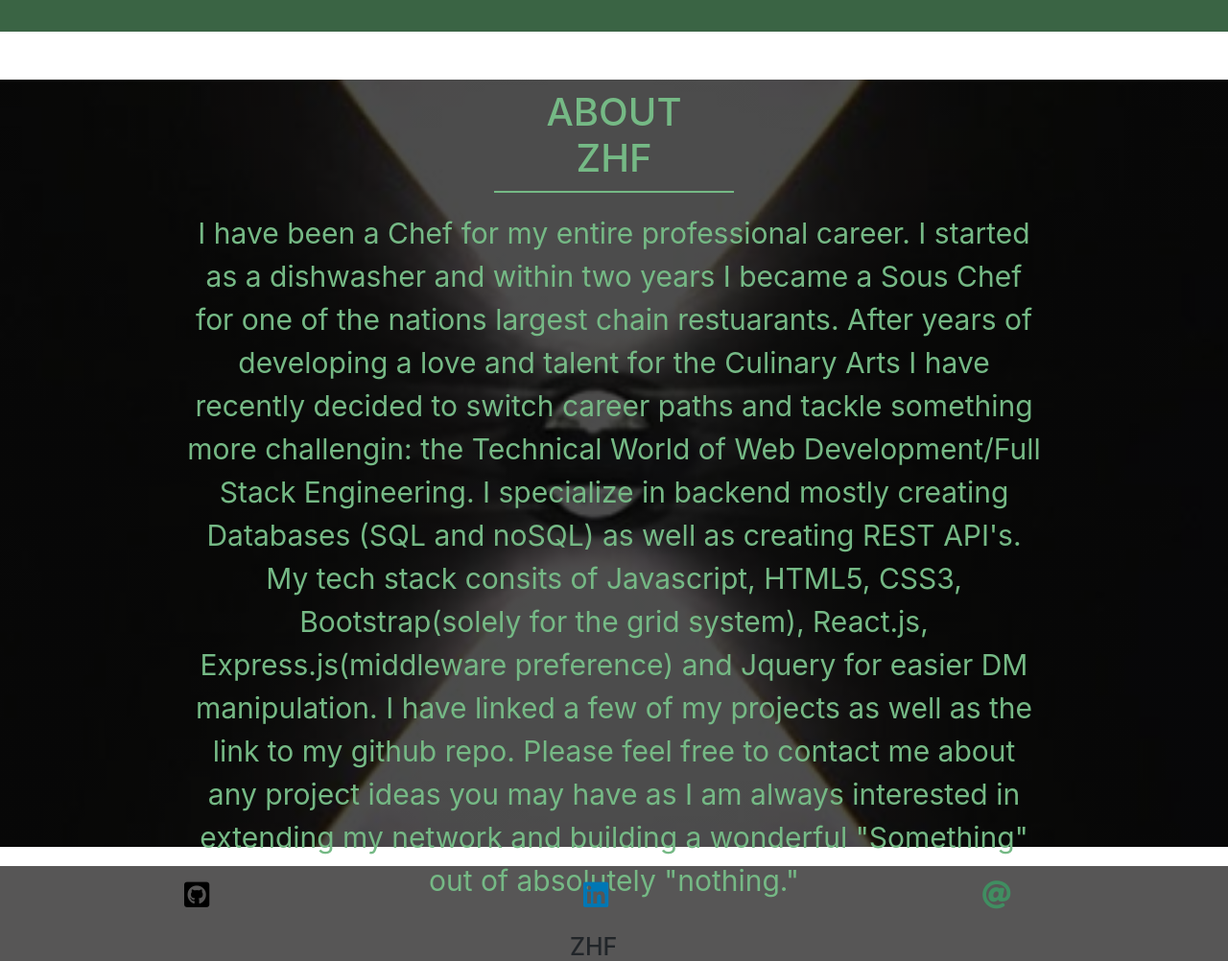
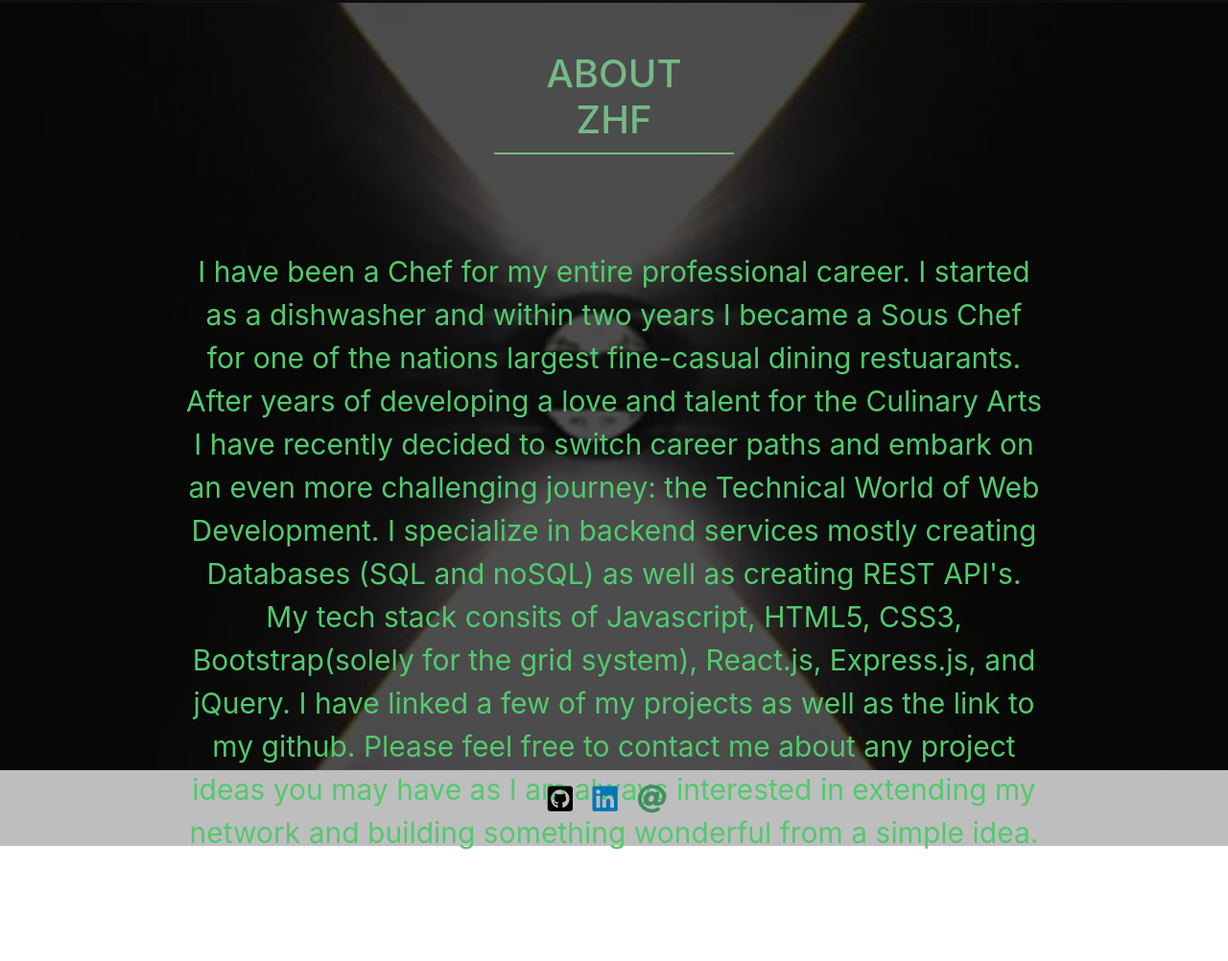
Before and after one commit to Pearlybrah/zackf, a plain HTML site: page index.html in a window 1280 px wide. Shown: the part 1513-2515 px from the top of the page at 96% size. After the commit the page ends 2404 px from the top, so only its background shows below. Drawn offline with nearby package versions, Linux system fonts and the light colour scheme.

Commit message:
cleaned up frontend

```diff
--- a/assets/css/style.css
+++ b/assets/css/style.css
@@ -38,8 +38,8 @@ header {
 }
 
 .developer-photo {
-  height: 80px;
-  width: 80px;
+  height: 200px;
+  width: 200px;
   float: left;
   margin-top: 50px;
   border-radius: 50%;
@@ -107,11 +107,16 @@ blockquote:before {
 /*------------------------*/
 
 .project-section {
-  margin-top: 30px;
-  margin-bottom: 50px;
-  background-color: #3a6444;
+  padding-top: 30px;
+  padding-bottom: 50px;
+  background-color: rgb(15, 15, 15);
   padding: 5%;
   color: #000;
+}
+
+.project-section h2 {
+  color: #2c8a42;
+  border-bottom: 2px solid #2c8a42;
 }
 
 .project-section img {
@@ -147,21 +152,20 @@ blockquote:before {
   border: none;
   margin: 0 15%;
   margin-top: 40px;
-  background-color: #585858;
+  background-color: #75b885;
 }
 
 /*------------------------*/
 /*--------About----------*/
 /*------------------------*/
-
 .zhf-details {
   margin: 0 15%;
   text-align: center;
   font-size: 150%;
   font-weight: 10px;
-  margin-top: 20px;
-  margin-bottom: 25px;
-  color: #75b985;
+  padding-top: 100px;
+  color: #52c96e;
+  vertical-align: center;
 }
 
 .about {
@@ -176,6 +180,7 @@ blockquote:before {
 .about h2 {
   color: #75b985;
   border-bottom: 2px solid #75b985;
+  padding-top: 50px;
 }
 
 /*------------------------*/
@@ -183,32 +188,31 @@ blockquote:before {
 /*------------------------*/
 
 footer {
-  margin-top: 20px;
-  background-color: rgb(87, 86, 86);
+  background-color: rgb(190, 190, 190);
+  padding: 10px;
 }
-.email li {
+.footer-nav {
   list-style: none;
+  text-align: center;
+}
+.footer-nav li {
   display: inline-block;
-  margin: 0 15%;
-  margin-top: 15px;
+  margin-right: 15px;
+  margin-top: 5px;
 }
 
 .pro-links {
   font-size: 150%;
 }
 
-.email li a[class="github"] {
+.footer-nav li a[class="github"] {
   color: #000;
 }
 
-.email li a[class="linkedin"] {
+.footer-nav li a[class="linkedin"] {
   color: #0077b5;
 }
 
-.email li a[class="mail"] {
+.footer-nav li a[class="mail"] {
   color: #408e61;
 }
-
-.zhf {
-  margin: 0 46.4%;
-}
--- a/index.html
+++ b/index.html
@@ -26,11 +26,15 @@
       href="https://fonts.googleapis.com/css?family=Slabo+27px"
       rel="stylesheet"
     />
-    <link rel="stylesheet" href="https://use.fontawesome.com/releases/v5.8.1/css/all.css" integrity="sha384-50oBUHEmvpQ+1lW4y57PTFmhCaXp0ML5d60M1M7uH2+nqUivzIebhndOJK28anvf" crossorigin="anonymous">
+    <link
+      rel="stylesheet"
+      href="https://use.fontawesome.com/releases/v5.8.1/css/all.css"
+      integrity="sha384-50oBUHEmvpQ+1lW4y57PTFmhCaXp0ML5d60M1M7uH2+nqUivzIebhndOJK28anvf"
+      crossorigin="anonymous"
+    />
     <title>ZHF</title>
   </head>
   <body>
-
     <!--HEADER WITH NAV LINKS CREATE FLOW SCROLL TO EFFECT-->
     <section>
       <header>
@@ -39,7 +43,7 @@
             <div class="row">
               <div class="col-md-3">
                 <img
-                src="assets/images/me.jpg"
+                  src="assets/images/new.jpg"
                   alt="Zachary Ferreira"
                   class="developer-photo"
                 />
@@ -47,13 +51,19 @@
               <div class="col-md-9">
                 <ul class="main-nav">
                   <li>
-                  <a href="#aboutZHF">About <span class="initials">ZHF</span></a>
+                    <a href="#aboutZHF"
+                      >About <span class="initials">ZHF</span></a
+                    >
                   </li>
                   <li>
-                  <a href="#projectsZHF"><span class="initials">ZHF</span> Projects</a>
+                    <a href="#projectsZHF"
+                      ><span class="initials">ZHF</span> Projects</a
+                    >
                   </li>
                   <li>
-                  <a href="#contactZHF">Contact <span class="initials">ZHF</span></a>
+                    <a href="#contactZHF"
+                      >Contact <span class="initials">ZHF</span></a
+                    >
                   </li>
                 </ul>
               </div>
@@ -87,9 +97,14 @@
                 /></a>
                 <br />
                 <p class="project-description">
-                Tech Stack: <i title="HTML5" class="fab fa-html5 icon"></i>, <i title="CSS3" class="fab fa-css3 icon"></i>, <i title="Javascript" class="fab fa-js icon"></i>/Jquery, <i title="Bootstrap" class="fab fa-bootstrap icon"></i>, AJAX <br />
-                Overview: This application allows the user to eneter in any NFL team and instantly
-                get memes to share with friends and family.
+                  Tech Stack: <i title="HTML5" class="fab fa-html5 icon"></i>,
+                  <i title="CSS3" class="fab fa-css3 icon"></i>,
+                  <i title="Javascript" class="fab fa-js icon"></i>/Jquery,
+                  <i title="Bootstrap" class="fab fa-bootstrap icon"></i>, AJAX
+                  <br />
+                  Overview: This application allows the user to eneter in any
+                  NFL team and instantly get memes to share with friends and
+                  family.
                 </p>
               </div>
             </div>
@@ -106,8 +121,14 @@
                 /></a>
                 <br />
                 <p class="project-description">
-                Tech Stack:<i title="HTML5" class="fab fa-html5 icon"></i>, <i title="CSS3" class="fab fa-css3 icon"></i>, <i title="Javascript" class="fab fa-js icon"></i>/Jquery, <i title="Node.js" class="fab fa-node icon"></i>, MYSQL, Express.js. <br />
-                Overview: A basic application that allows users  to post/search for free items that have the potential to be anothers treasures.
+                  Tech Stack:<i title="HTML5" class="fab fa-html5 icon"></i>,
+                  <i title="CSS3" class="fab fa-css3 icon"></i>,
+                  <i title="Javascript" class="fab fa-js icon"></i>/Jquery,
+                  <i title="Node.js" class="fab fa-node icon"></i>, MYSQL,
+                  Express.js. <br />
+                  Overview: A basic application that allows users to post/search
+                  for free items that have the potential to be anothers
+                  treasures.
                 </p>
               </div>
             </div>
@@ -124,9 +145,19 @@
                 /></a>
                 <br />
                 <p class="project-description">
-                  Tech Stack:<i  title="HTML5" class="fab fa-html5 icon"></i>, <i title="CSS3" class="fab fa-css3 icon"></i>, <i title="Javascript" class="fab fa-js icon"></i>/Jquery, <i title="Node.js" class="fab fa-node icon"></i>,<i title="React.js" class="fab fa-react icon"></i>, Express.js, JSON <br />
-                    Overview: Test your memory with this shuffling application that updates upon clicking a card. Try and click all NFC teams without duplicating a click.
+                  Tech Stack:<i title="HTML5" class="fab fa-html5 icon"></i>,
+                  <i title="CSS3" class="fab fa-css3 icon"></i>,
+                  <i title="Javascript" class="fab fa-js icon"></i>/Jquery,
+                  <i title="Node.js" class="fab fa-node icon"></i>,<i
+                    title="React.js"
+                    class="fab fa-react icon"
+                  ></i
+                  >, Express.js, JSON <br />
+                  Overview: Test your memory with this shuffling application
+                  that updates upon clicking a card. Try and click all NFC teams
+                  without duplicating a click.
                 </p>
+              </div>
             </div>
           </div>
         </div>
@@ -138,37 +169,59 @@
       <div class="about">
         <h2>About ZHF</h2>
         <p class="zhf-details">
-    I have been a Chef for my entire professional career.
-    I started as a dishwasher and within two years I became a Sous Chef for one of the nations largest chain restuarants.
-    After years of developing a love and talent for the Culinary Arts I have recently decided to switch career paths and tackle something more challengin:
-    the Technical World of Web Development/Full Stack Engineering.
-    I specialize in backend mostly creating Databases (SQL and noSQL) as well as creating REST API's. My tech stack consits of Javascript, HTML5, CSS3, Bootstrap(solely for the grid system),
-    React.js, Express.js(middleware preference) and Jquery for easier DM manipulation. I have linked a few of my projects as well as the link to my github repo. Please feel free to contact
-    me about any project ideas you may have as I am always interested in extending my network and building a wonderful "Something" out of absolutely "nothing."
+          I have been a Chef for my entire professional career. I started as a
+          dishwasher and within two years I became a Sous Chef for one of the
+          nations largest fine-casual dining restuarants. After years of
+          developing a love and talent for the Culinary Arts I have recently
+          decided to switch career paths and embark on an even more challenging
+          journey: the Technical World of Web Development. I specialize in
+          backend services mostly creating Databases (SQL and noSQL) as well as
+          creating REST API's. My tech stack consits of Javascript, HTML5, CSS3,
+          Bootstrap(solely for the grid system), React.js, Express.js, and
+          jQuery. I have linked a few of my projects as well as the link to my
+          github. Please feel free to contact me about any project ideas you may
+          have as I am always interested in extending my network and building
+          something wonderful from a simple idea.
         </p>
       </div>
     </section>
 
     <section id="contactZHF">
       <footer>
-      <div class="email">
+        <div class="container">
           <div class="justify-center">
-      <ul>
-        <li><a class="github" href="https://github.com/Pearlybrah" target="_blank"><i class="fab fa-github-square pro-links"></i></a></li>
-        <li><a class="linkedin" href="https://www.linkedin.com/in/zachary-ferreira-463086182/" target="_blank"><i class="fab fa-linkedin pro-links"></i></a></li>
-        <li><a class="mail" href="mailto:zackferreira@gmail.com"><i class="fas fa-at pro-links"></i></a></li>
+            <ul class="footer-nav">
+              <li>
+                <a
+                  class="github"
+                  href="https://github.com/Pearlybrah"
+                  target="_blank"
+                  ><i class="fab fa-github-square pro-links"></i
+                ></a>
+              </li>
+              <li>
+                <a
+                  class="linkedin"
+                  href="https://www.linkedin.com/in/zachary-ferreira-463086182/"
+                  target="_blank"
+                  ><i class="fab fa-linkedin pro-links"></i
+                ></a>
+              </li>
+              <li>
+                <a class="mail" href="mailto:zackferreira@gmail.com"
+                  ><i class="fas fa-at pro-links"></i
+                ></a>
+              </li>
             </ul>
           </div>
-  </div>
-  <div>
-    <h5 class="zhf">ZHF</h5>
         </div>
       </footer>
     </section>
     <script
       src="http://code.jquery.com/jquery-3.3.1.min.js"
       integrity="sha256-FgpCb/KJQlLNfOu91ta32o/NMZxltwRo8QtmkMRdAu8="
-  crossorigin="anonymous"></script>
+      crossorigin="anonymous"
+    ></script>
 
     <script src="assets/javascript/logic.js"></script>
   </body>
```
Also changed, not shown: assets/images/me.jpg (deleted), assets/images/new.jpg (added). Lines whose indentation alone changed are shown as unchanged.
